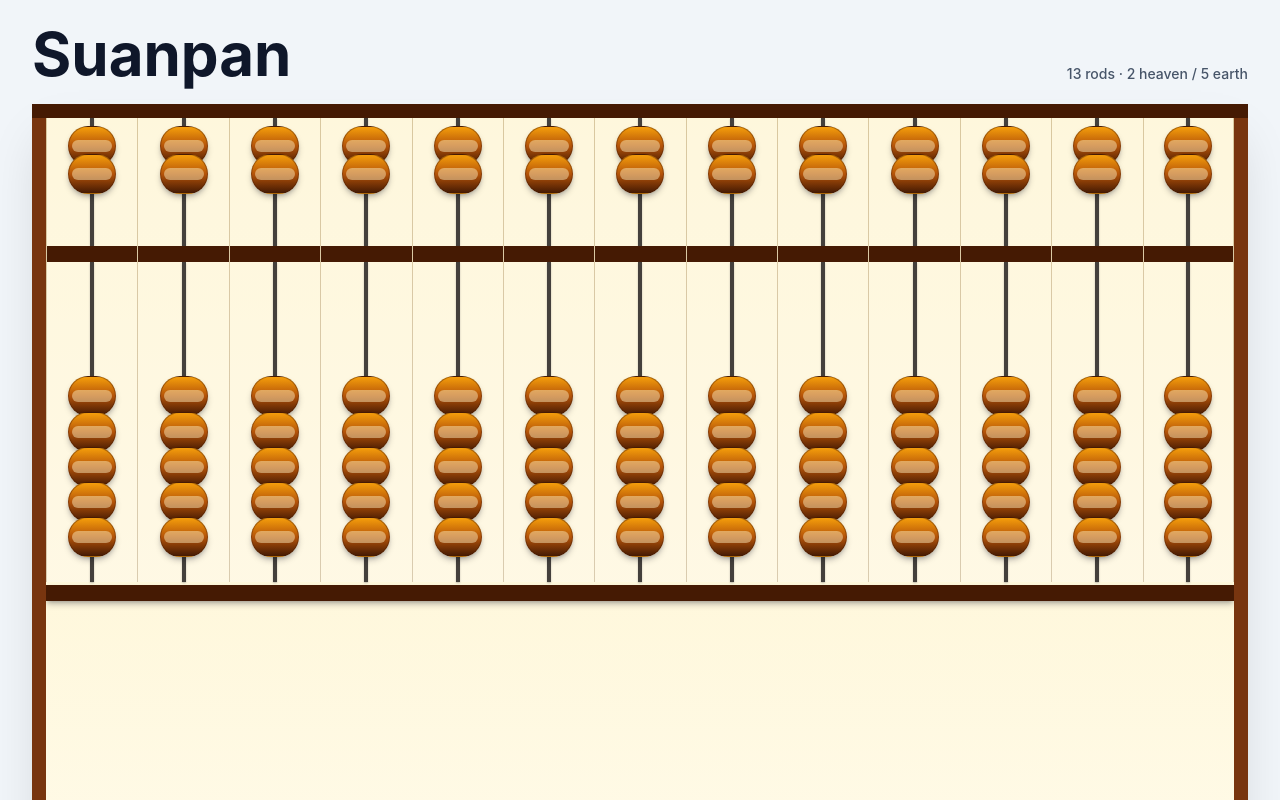
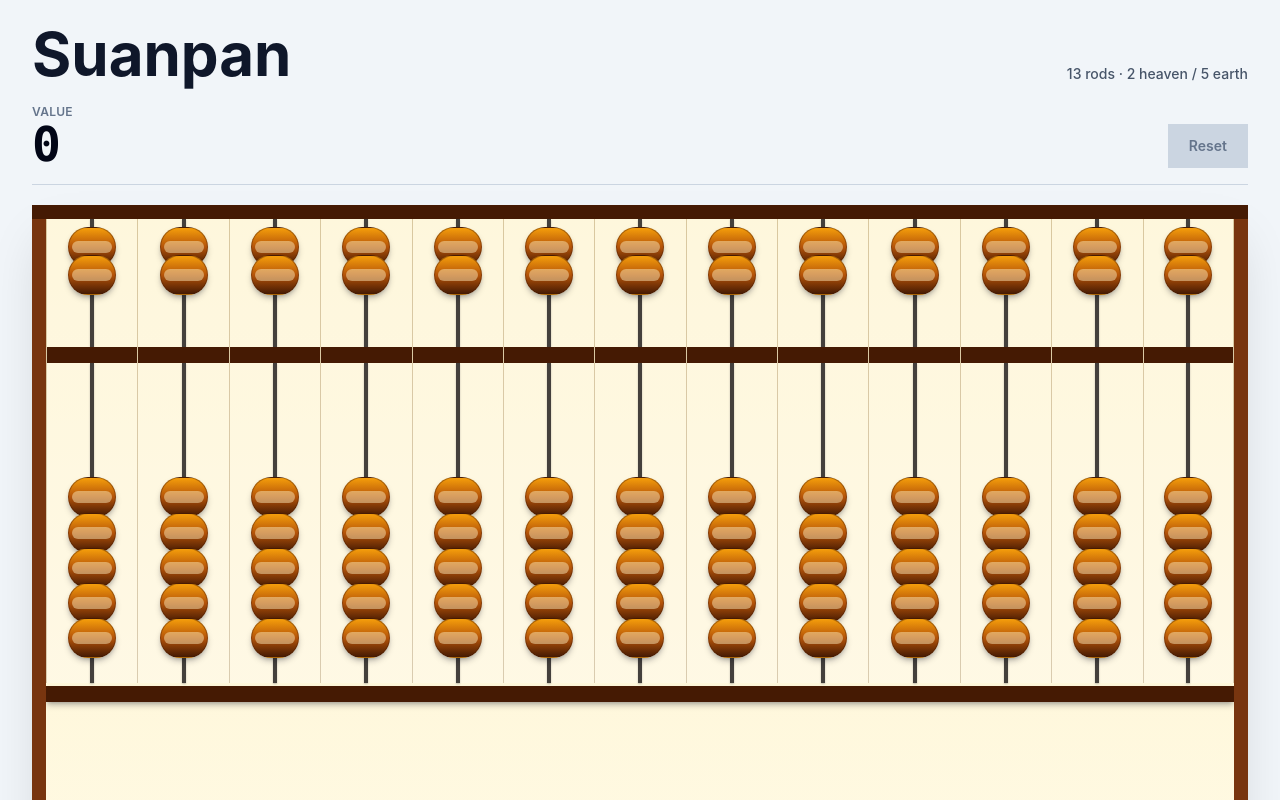
Before and after one commit to mtplayground/alex-1883-test-35, a React (Vite) app: page / in a window 1280 px wide. Shown: the top 800 px of the page. Built offline with nearby package versions, Linux system fonts and the light colour scheme.

Commit message:
feat: Live value readout and reset control

```diff
--- a/src/App.tsx
+++ b/src/App.tsx
@@ -1,14 +1,18 @@
 import { useState } from 'react';
 
 import { Abacus } from './components/Abacus';
+import { ValueReadout } from './components/ValueReadout';
 import { appConfig } from './config/env';
 import {
   type BeadSelection,
+  clearSuanpanState,
   createNeutralSuanpanState,
   EARTH_BEADS_PER_ROD,
   HEAVEN_BEADS_PER_ROD,
+  isNeutralSuanpanState,
   toggleBead,
 } from './model/suanpan';
+import { computeSuanpanValue } from './model/value';
 
 import './index.css';
 
@@ -16,9 +20,15 @@ function App() {
   const [suanpanState, setSuanpanState] = useState(() =>
     createNeutralSuanpanState(appConfig.defaultRodCount),
   );
+  const currentValue = computeSuanpanValue(suanpanState);
+  const isNeutral = isNeutralSuanpanState(suanpanState);
 
   function handleBeadSelect(selection: BeadSelection) {
     setSuanpanState((currentState) => toggleBead(currentState, selection));
+  }
+
+  function handleReset() {
+    setSuanpanState((currentState) => clearSuanpanState(currentState));
   }
 
   return (
@@ -41,6 +51,11 @@ function App() {
             {EARTH_BEADS_PER_ROD} earth
           </p>
         </header>
+        <ValueReadout
+          value={currentValue}
+          isNeutral={isNeutral}
+          onReset={handleReset}
+        />
         <Abacus state={suanpanState} onBeadSelect={handleBeadSelect} />
       </section>
     </main>
--- /dev/null
+++ b/src/components/ValueReadout.tsx
@@ -0,0 +1,34 @@
+interface ValueReadoutProps {
+  readonly value: number;
+  readonly isNeutral: boolean;
+  readonly onReset: () => void;
+}
+
+export function ValueReadout({ value, isNeutral, onReset }: ValueReadoutProps) {
+  return (
+    <section
+      className="flex flex-col justify-between gap-3 border-b border-slate-300 pb-4 sm:flex-row sm:items-end"
+      aria-label="Current value"
+    >
+      <div>
+        <p className="text-xs font-semibold uppercase tracking-wide text-slate-500">
+          Value
+        </p>
+        <output
+          className="block font-mono text-4xl font-semibold leading-none text-slate-950 sm:text-5xl"
+          aria-live="polite"
+        >
+          {value}
+        </output>
+      </div>
+      <button
+        className="inline-flex h-11 items-center justify-center border border-slate-900 bg-slate-900 px-5 text-sm font-semibold text-white transition-colors hover:bg-slate-700 focus:outline-none focus:ring-2 focus:ring-sky-500 focus:ring-offset-2 disabled:cursor-not-allowed disabled:border-slate-300 disabled:bg-slate-300 disabled:text-slate-500"
+        type="button"
+        onClick={onReset}
+        disabled={isNeutral}
+      >
+        Reset
+      </button>
+    </section>
+  );
+}
```
